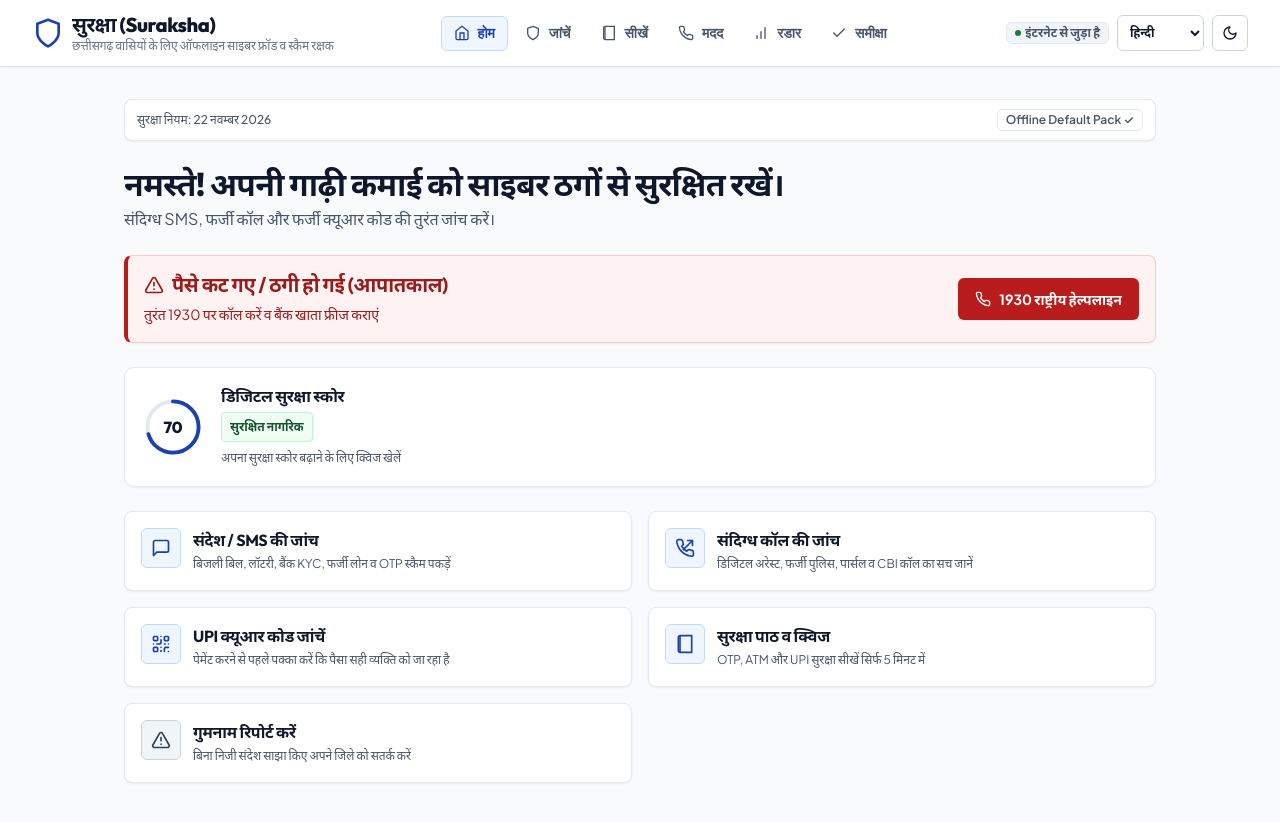
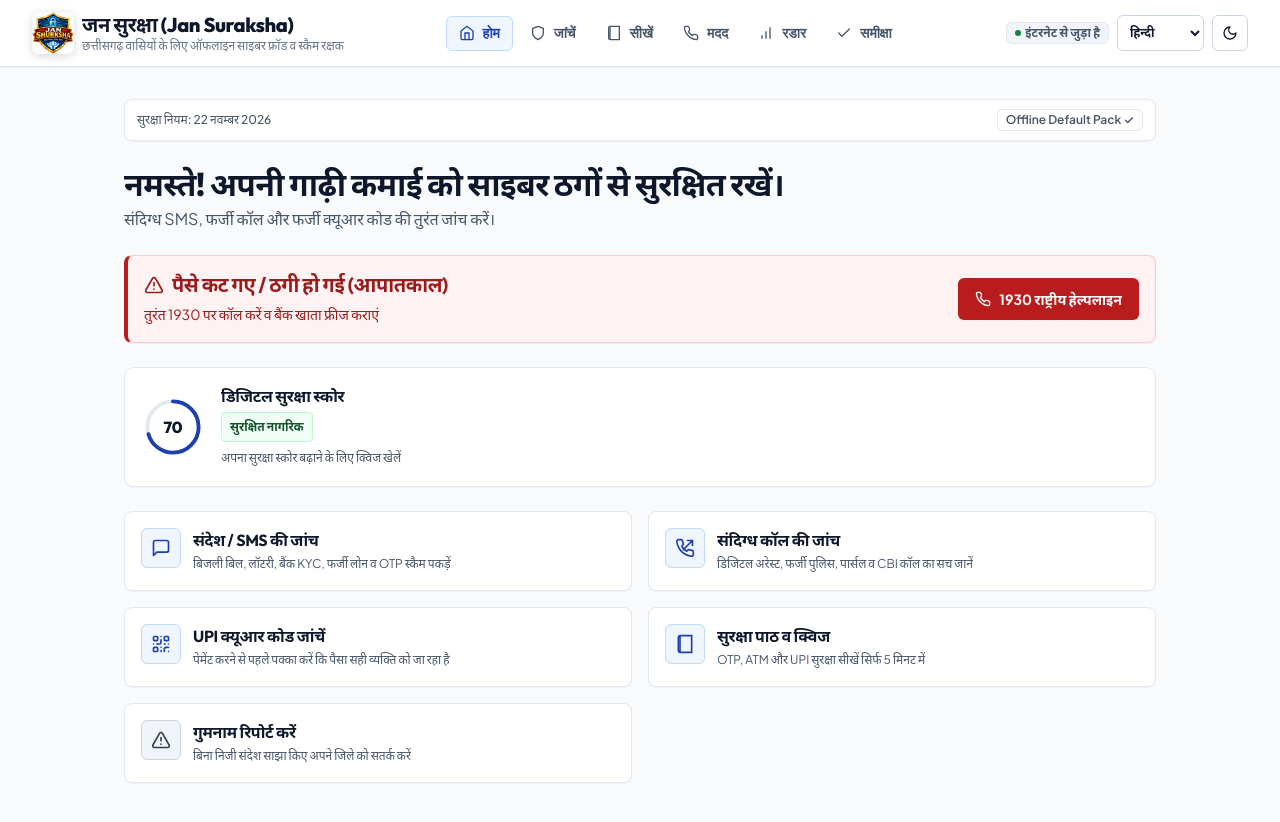
Before and after one commit to nikhilkumar6969/jan-suraksha, a plain HTML site: page frontend/index.html in a window 1280 px wide. Drawn offline with Linux system fonts and the light colour scheme; no server answers.

Commit message:
feat(branding): replace placeholder logo with Jan Suraksha emblem

```diff
--- a/frontend/css/app.css
+++ b/frontend/css/app.css
@@ -112,10 +112,23 @@ a:hover {
   flex-shrink: 0;
 }
 
+.brand-logo-img {
+  width: 34px;
+  height: 34px;
+  object-fit: contain;
+  flex-shrink: 0;
+  border-radius: var(--radius-sm);
+  filter: drop-shadow(0 2px 4px rgba(0, 0, 0, 0.15));
+}
+
 @media (min-width: 768px) {
   .brand-logo-svg {
     width: 32px;
     height: 32px;
+  }
+  .brand-logo-img {
+    width: 42px;
+    height: 42px;
   }
 }
 
--- a/frontend/index.html
+++ b/frontend/index.html
@@ -3,7 +3,9 @@
 <head>
   <meta charset="UTF-8">
   <meta name="viewport" content="width=device-width, initial-scale=1.0">
-  <title>Suraksha — Cyber Fraud & Scam Defense</title>
+  <title>Jan Suraksha — Cyber Fraud & Scam Defense</title>
+  <link rel="icon" type="image/png" href="/assets/icons/favicon.png">
+  <link rel="apple-touch-icon" href="/assets/icons/icon-192.png">
   <link rel="manifest" href="/manifest.json">
   <meta name="theme-color" content="#1e40af">
   <meta name="description" content="Offline-first Cyber Fraud & Scam Detection Platform for Chhattisgarh">
@@ -86,10 +88,10 @@
   <div class="app-container">
     <!-- App Header -->
     <header class="app-header">
-      <a href="#" class="brand-wrapper" id="brandHomeLink" aria-label="Suraksha Home">
-        <svg class="brand-logo-svg" viewBox="0 0 24 24"><use href="#icon-shield"/></svg>
+      <a href="#" class="brand-wrapper" id="brandHomeLink" aria-label="Jan Suraksha Home">
+        <img src="/assets/icons/logo.png" alt="Jan Suraksha Emblem" class="brand-logo-img" />
         <div class="brand-title-group">
-          <h1 data-i18n="app_name">सुरक्षा (Suraksha)</h1>
+          <h1 data-i18n="app_name">जन सुरक्षा (Jan Suraksha)</h1>
           <div class="sub" data-i18n="app_tagline">ऑफलाइन साइबर फ्रॉड व स्कैम रक्षक</div>
         </div>
       </a>
--- a/frontend/locales/chg.json
+++ b/frontend/locales/chg.json
@@ -1,6 +1,6 @@
 {
   "_notice": "needs review by a native speaker",
-  "app_name": "सुरक्षा (Suraksha)",
+  "app_name": "जन सुरक्षा (Jan Suraksha)",
   "app_tagline": "छत्तीसगढ़ बर बिना इंटरनेट के साइबर ठगी ले बचाव के पहरेदार",
   "working_offline": "बिना नेट (ऑफलाइन) चलत हे",
   "working_online": "इंटरनेट जुड़े हे",
--- a/frontend/locales/en.json
+++ b/frontend/locales/en.json
@@ -1,5 +1,5 @@
 {
-  "app_name": "Suraksha",
+  "app_name": "Jan Suraksha",
   "app_tagline": "Offline Scam & Cyber Fraud Shield for Chhattisgarh",
   "working_offline": "Working Offline",
   "working_online": "Connected",
--- a/frontend/locales/hi.json
+++ b/frontend/locales/hi.json
@@ -1,5 +1,5 @@
 {
-  "app_name": "सुरक्षा (Suraksha)",
+  "app_name": "जन सुरक्षा (Jan Suraksha)",
   "app_tagline": "छत्तीसगढ़ वासियों के लिए ऑफलाइन साइबर फ्रॉड व स्कैम रक्षक",
   "working_offline": "ऑफलाइन काम कर रहा है",
   "working_online": "इंटरनेट से जुड़ा है",
```
Also changed, not shown: backend/models/update_pack.json (+7 -2 lines), frontend/assets/icons/favicon.png (added), frontend/assets/icons/icon-192.png (added), frontend/assets/icons/icon-512.png (added), frontend/assets/icons/logo.png (added), frontend/manifest.json, 1 other file.
